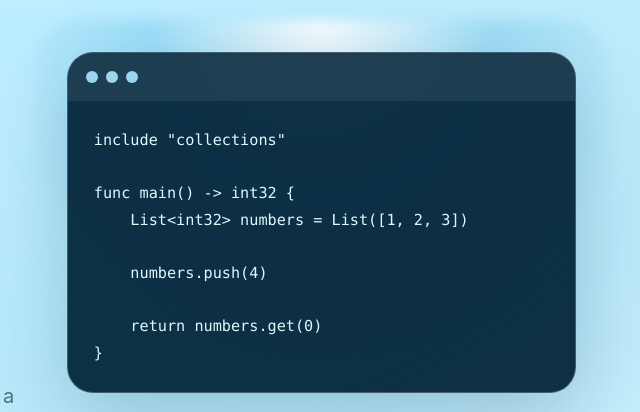
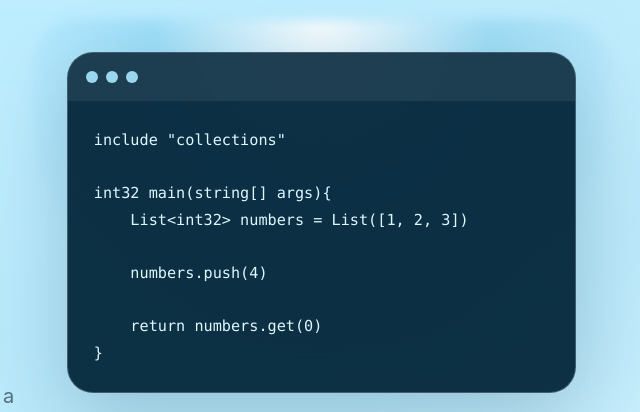
Before and after one commit to mali5820k/clyth-docs, a plain HTML site: page index.html in a window 1280 px wide. Shown: the part 279-691 px from the top of the page, 624-1264 px from the left. Drawn offline with Linux system fonts and the light colour scheme.

Commit message:
Corrected Clyth program text

```diff
--- a/index.html
+++ b/index.html
@@ -46,7 +46,7 @@
           </div>
 <pre><code>include "collections"
 
-func main() -> int32 {
+int32 main(string[] args){
     List&lt;int32&gt; numbers = List([1, 2, 3])
 
     numbers.push(4)
```
